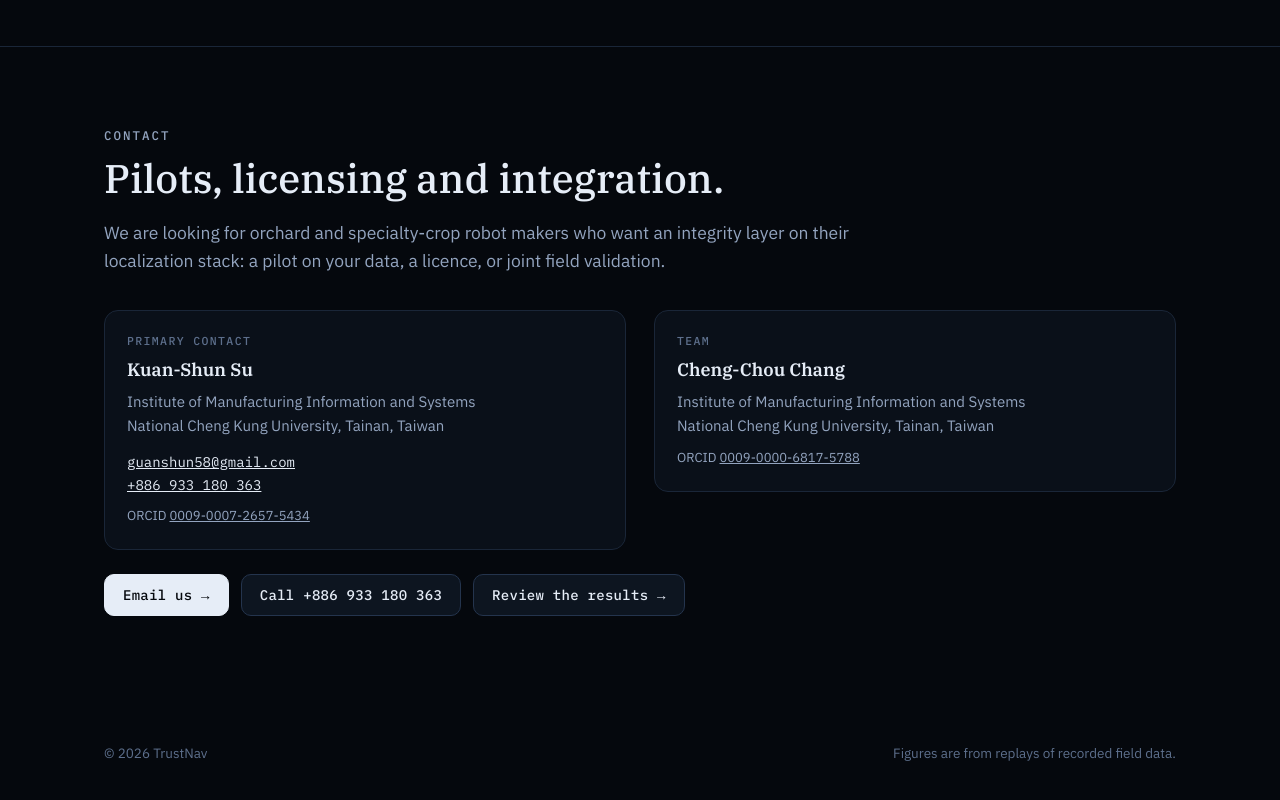
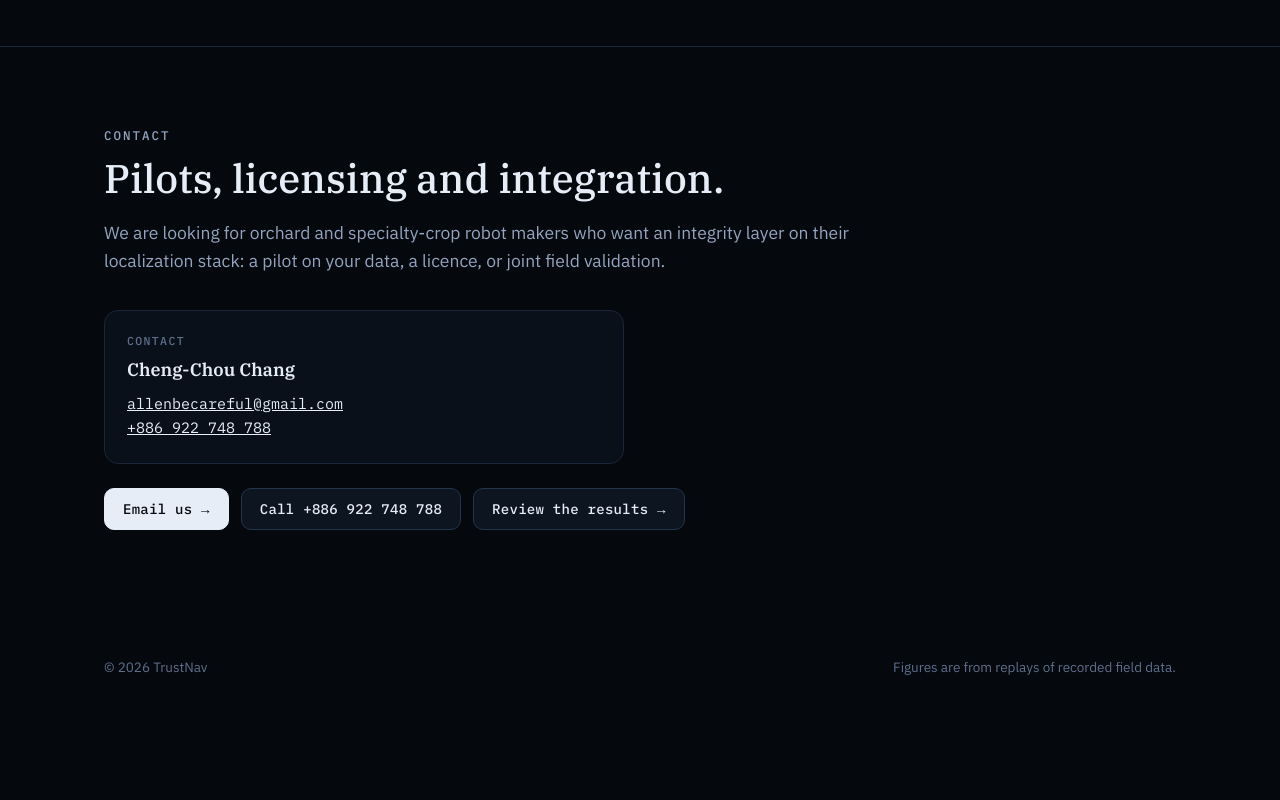
Before and after one commit to seanchen181-ux/trustnav, a plain HTML site: page index.html in a window 1280 px wide. Shown: the part 7151-7951 px from the top of the page. After the commit the page ends 7890 px from the top, so only its background shows below. Drawn offline with Linux system fonts and the light colour scheme.

Commit message:
Contact: Cheng-Chou Chang only
Co-Authored-By: Claude Opus 5.5 <noreply@anthropic.com>

```diff
--- a/index.html
+++ b/index.html
@@ -205,16 +205,9 @@ footer .wrap{display:flex;flex-wrap:wrap;gap:20px;justify-content:space-between}
   <div class="eyebrow">Contact</div>
   <h2>Pilots, licensing and integration.</h2>
   <p class="intro">We are looking for orchard and specialty-crop robot makers who want an integrity layer on their localization stack: a pilot on your data, a licence, or joint field validation.</p>
-  <div class="grid2">
-    <div class="card"><div class="tag">Primary contact</div><h3>Kuan-Shun Su</h3>
-      <p>Institute of Manufacturing Information and Systems<br>National Cheng Kung University, Tainan, Taiwan</p>
-      <p style="margin-top:12px;font-family:var(--mono);font-size:14px;color:var(--text)"><a href="mailto:guanshun58@gmail.com">guanshun58@gmail.com</a><br><a href="tel:+886933180363">+886 933 180 363</a></p>
-      <p style="margin-top:8px;font-size:13px">ORCID <a href="https://orcid.org/0009-0007-2657-5434">0009-0007-2657-5434</a></p></div>
-    <div class="card"><div class="tag">Team</div><h3>Cheng-Chou Chang</h3>
-      <p>Institute of Manufacturing Information and Systems<br>National Cheng Kung University, Tainan, Taiwan</p>
-      <p style="margin-top:8px;font-size:13px">ORCID <a href="https://orcid.org/0009-0000-6817-5788">0009-0000-6817-5788</a></p></div>
-  </div>
-  <div class="cta" style="margin-top:24px"><a class="btn primary" href="mailto:guanshun58@gmail.com?subject=TrustNav%20inquiry">Email us →</a><a class="btn" href="tel:+886933180363">Call +886 933 180 363</a><a class="btn" href="#results">Review the results →</a></div>
+  <div class="card" style="max-width:520px"><div class="tag">Contact</div><h3>Cheng-Chou Chang</h3>
+    <p style="margin-top:10px;font-family:var(--mono);font-size:15px;color:var(--text)"><a href="mailto:allenbecareful@gmail.com">allenbecareful@gmail.com</a><br><a href="tel:+886922748788">+886 922 748 788</a></p></div>
+  <div class="cta" style="margin-top:24px"><a class="btn primary" href="mailto:allenbecareful@gmail.com?subject=TrustNav%20inquiry">Email us →</a><a class="btn" href="tel:+886922748788">Call +886 922 748 788</a><a class="btn" href="#results">Review the results →</a></div>
 </div></section>
 
 <footer><div class="wrap">
```
Also changed, not shown: 1 other file.
